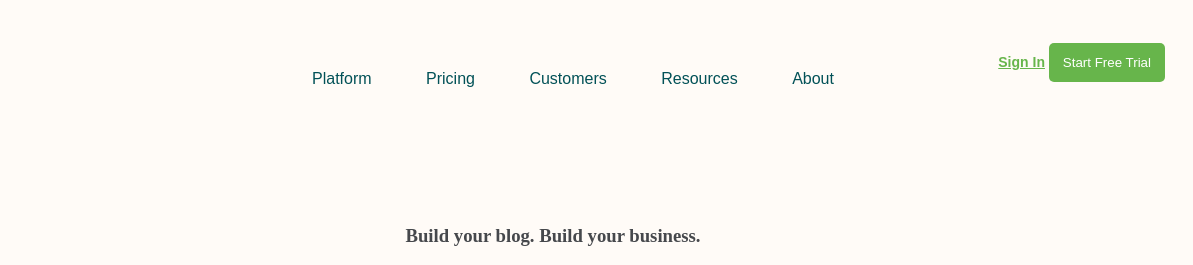
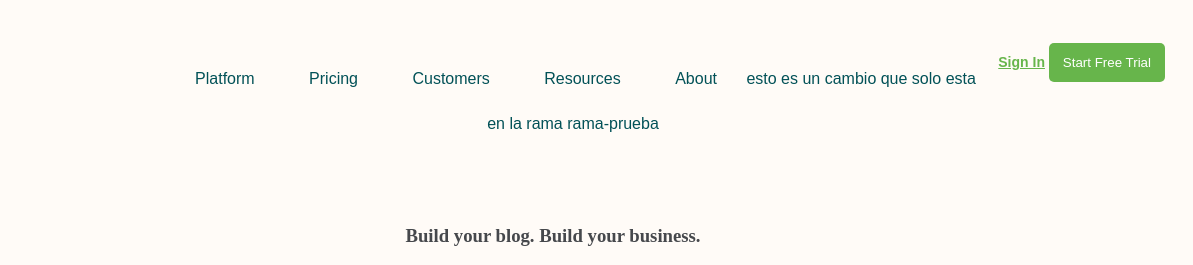
Before and after one commit to DianaNune/Prueba-bedu, a plain HTML site: page index.html in a window 1280 px wide. Shown: the top 265 px of the page, 87-1280 px from the left. Drawn offline with Linux system fonts and the light colour scheme.

Commit message:
commit de la rama rama-prueba

```diff
--- a/index.html
+++ b/index.html
@@ -27,6 +27,7 @@
                 <li class="menu-item">Customers </li> <!--Contenedor de acciones de usuario-->
                 <li class="menu-item">Resources </li> <!--Contenedor de acciones de usuario-->
                 <li class="menu-item">About </li> <!--Contenedor de acciones de usuario-->
+                esto es un cambio que solo esta en la rama rama-prueba
             </ul>
         </nav>
         <!-- Contenedor de acciones de usuario -->
```
